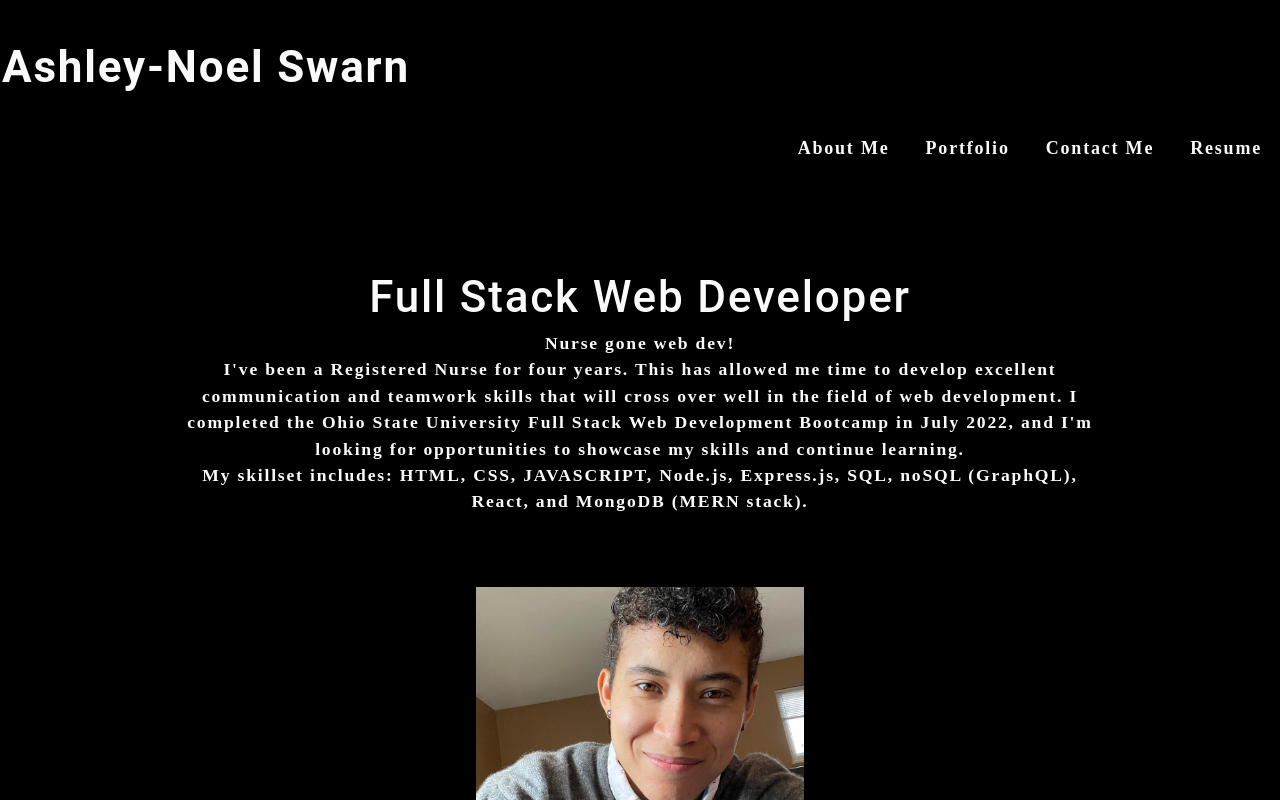
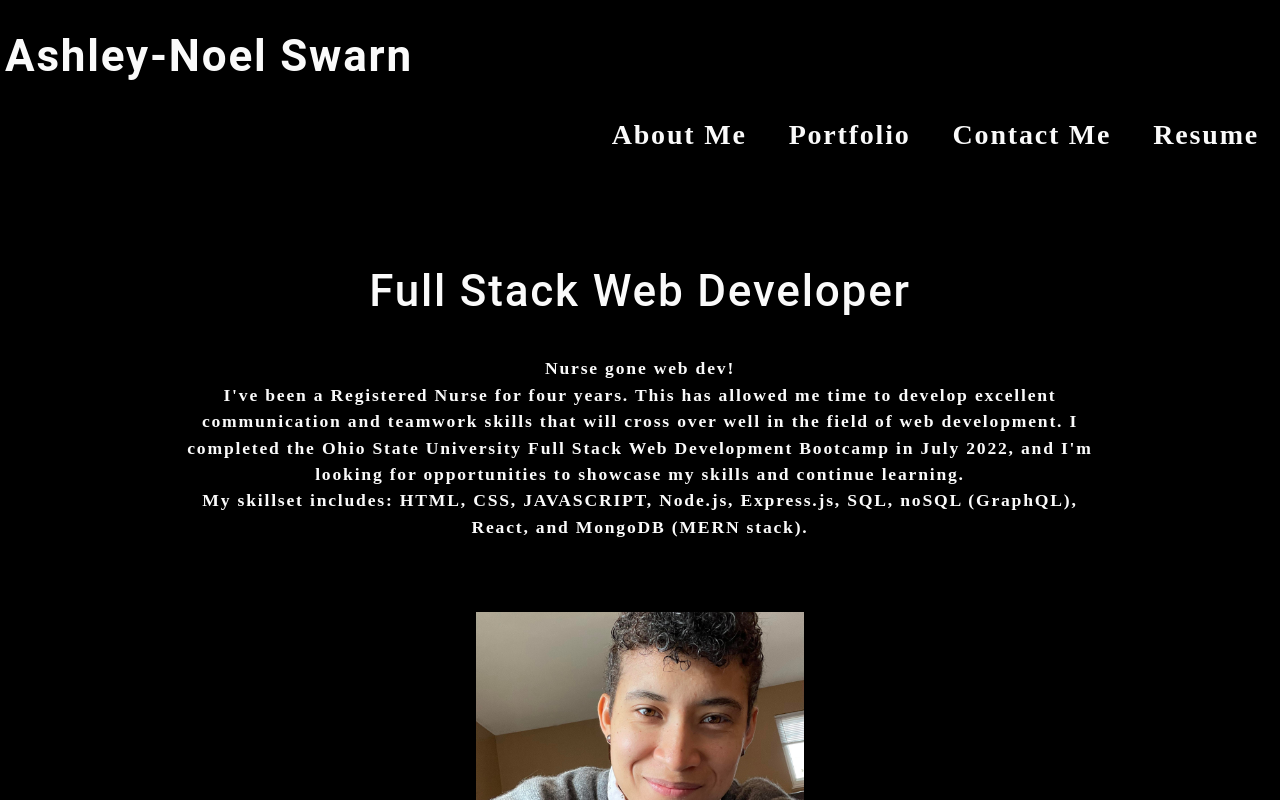
Before and after one commit to ancs214/react-portfolio, a React (Create React App) app: page / in a window 1280 px wide. Shown: the top 800 px of the page. Built offline with nearby package versions, Linux system fonts and the light colour scheme.

Commit message:
detail styling

```diff
--- a/src/components/Header/index.js
+++ b/src/components/Header/index.js
@@ -1,19 +1,18 @@
 import React from 'react';
 import Nav from '../Nav';
+import { Link } from 'react-router-dom';
 
 
 
 function Header() {
     return (
         <header>
-            <h1 className='my-5 mx-5'>
-                <a href='/'>
-                     Ashley-Noel Swarn
-                </a>
+            <h1>
+                <Link to='/'>Ashley-Noel Swarn</Link>
             </h1>
-
-            <Nav />
-
+            <div className='h2'>
+                <Nav />
+            </div>
         </header>
     )
 }
--- a/src/components/Nav/index.js
+++ b/src/components/Nav/index.js
@@ -4,7 +4,7 @@ import { Link } from 'react-router-dom';
 function Nav() {
 
     return (
-        <nav>
+
             <ul className="flex-row flex-end">
                 <li className="mx-2">
                     <Link to='/'> About Me </Link>
@@ -19,7 +19,7 @@ function Nav() {
                     <Link to='/resume'>Resume</Link>
                 </li>
             </ul>
-        </nav>
+
     )
 }
 
--- a/src/index.css
+++ b/src/index.css
@@ -42,13 +42,9 @@ body {
 
 h1,
 h2,
-h3,
-h4,
-h5,
-h6 {
+h3 {
   font-family: 'Roboto', cursive, sans-serif;
   font-weight: 500;
-  margin: 5px 0;
   line-height: 1.25;
 }
 
@@ -64,18 +60,6 @@ h3 {
   font-size: 1.75rem;
 }
 
-h4 {
-  font-size: 1.5rem;
-}
-
-h5 {
-  font-size: 1.25rem;
-}
-
-h6 {
-  font-size: 1rem;
-}
-
 p {
   font-size: 1.1rem;
   margin-top: 0;
@@ -85,34 +69,37 @@ a {
   color: var(--tertiary);
   text-decoration: none;
   font-weight: bold;
+  padding: 5px;
+  border-radius: 10px;
 }
 
-a:hover {
-  text-decoration: underline;
-}
-
-header {
-  background: var(--dark);
+header a:hover {
+  background-color: var(--tertiary);
+  color: var(--dark)
 }
 
 header a {
+  background: var(--dark);
   color: var(--light);
 }
 
 button {
-  font-size: 1rem;
-  text-decoration: none;
-  padding: 0.25rem 1rem;
-  border-radius: .5rem;
-  border: none;
-  outline: none;
-  cursor: pointer;
-  margin: 0 1px;
-  background-color: var(--secondary);
+	background: var(--tertiary);
+	border: 0;
+	border-radius: 10px;
+	color: #fff;
+	cursor: pointer;
+	font-size: 16px;
+	font-weight: 600;
+	margin-bottom: 30px;
+  margin-top: 5px;
+	padding: 10px 15px;
 }
 
 button:hover {
   opacity: .8;
+  background-color: var(--secondary);
+  color: var(--dark);
 }
 
 button[disabled] {
@@ -125,10 +112,6 @@ img {
   margin-bottom: 5%;
   margin-top: 5%
 
-}
-
-span[role="img"] {
-  cursor: default;
 }
 
 form {
@@ -167,15 +150,7 @@ textarea {
 
 li {
   list-style: none;
-}
-
-nav a:hover {
-  text-decoration: none;
-  background-color: orange;
-}
-
-nav  li {
-  cursor: pointer;
+  font-size: 1.75rem;
 }
 
 .container {
@@ -266,31 +241,9 @@ nav  li {
   text-align: center;
 }
 
-button {
-	background: var(--primary);
-	border: 0;
-	border-radius: 5px;
-	color: #fff;
-	cursor: pointer;
-	font-size: 16px;
-	font-weight: 600;
-	margin-bottom: 30px;
-	padding: 10px 15px;
-}
-
-a {
-	border-radius: 5px;
-	color: var(--primary);
-	font-weight: 600;
-	padding: 2px 4px;
-	margin-left: -2px;
-	margin-right: -2px;
-
-}
-
 .icon {
-  width: 100px;
-  height: 100px;
+  width: 75px;
+  height: 75px;
   margin-right: 50px;
   margin-left: 50px;
   margin-top: 25px;
@@ -298,5 +251,5 @@ a {
 }
 
 .active {
-  color: var(--secondary);
+  color: var(--tertiary);
 }
```
